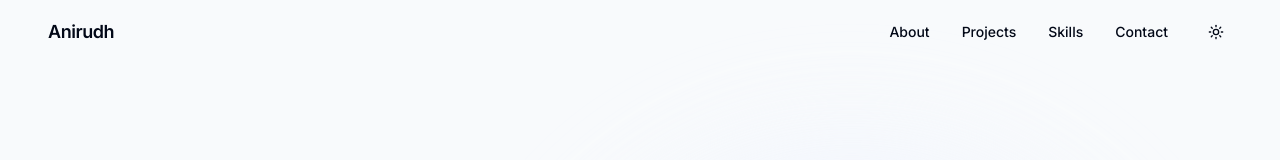
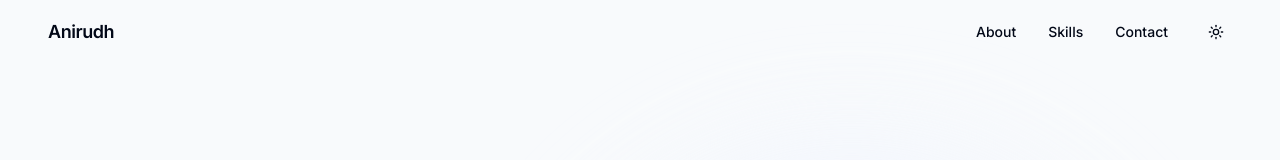
Before and after one commit to viz-an/portfolio, a React (Vite) app: page / in a window 1280 px wide. Shown: the top 160 px of the page. Built offline with nearby package versions, Linux system fonts and the light colour scheme.

Commit message:
temp: removed projects section for now

```diff
--- a/src/components/Navbar.tsx
+++ b/src/components/Navbar.tsx
@@ -46,9 +46,9 @@ const Navbar: React.FC = () => {
           <a href="#about" className="link-underline text-sm font-medium">
             About
           </a>
-          <a href="#projects" className="link-underline text-sm font-medium">
+          {/* <a href="#projects" className="link-underline text-sm font-medium">
             Projects
-          </a>
+          </a> */}
           <a href="#skills" className="link-underline text-sm font-medium">
             Skills
           </a>
--- a/src/pages/Index.tsx
+++ b/src/pages/Index.tsx
@@ -2,7 +2,7 @@ import React, { useEffect } from "react";
 import Navbar from "@/components/Navbar";
 import Hero from "@/components/Hero";
 import About from "@/components/About";
-import Projects from "@/components/Projects";
+// import Projects from "@/components/Projects";
 import Skills from "@/components/Skills";
 import Contact from "@/components/Contact";
 import Footer from "@/components/Footer";
@@ -44,7 +44,7 @@ const Index: React.FC = () => {
       <main>
         <Hero />
         <About />
-        <Projects />
+        {/* <Projects /> */}
         <Skills />
         <Contact />
       </main>
```
